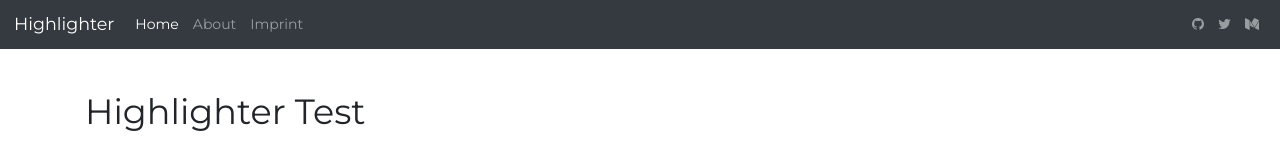
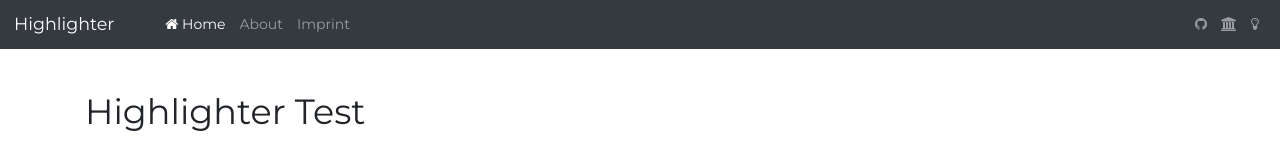
Before and after one commit to fhstp/highlighter-webapp, an Angular app: page /home in a window 1280 px wide. Shown: the top 160 px of the page. Built offline with nearby package versions, Linux system fonts and the light colour scheme.

Commit message:
Adds some icons and minor adjustments. (refs #3)

```diff
--- a/src/app/ui/header/header.component.html
+++ b/src/app/ui/header/header.component.html
@@ -1,22 +1,26 @@
 <nav class="navbar navbar-dark bg-dark mb-5">
     <a class="navbar-brand" routerLink="/">Highlighter</a>
-    <div class="navbar-expand mr-auto">
+    <div class="navbar-expand mr-auto" style="padding-left:30px;">
       <div class="navbar-nav">
-        <a class="nav-item nav-link" routerLink="/home" routerLinkActive="active">Home</a>
+        <a class="nav-item nav-link" routerLink="/home" routerLinkActive="active">
+          <i class="fa fa-home" aria-hidden="true"></i> Home</a>
         <a class="nav-item nav-link" routerLink="/about" routerLinkActive="active">About</a>
         <a class="nav-item nav-link" routerLink="/imprint" routerLinkActive="active">Imprint</a>
       </div>
     </div>
     <div class="navbar-expand ml-auto navbar-nav">
       <div class="navbar-nav">
-        <a class="nav-item nav-link" href="#" target="_blank">
+        <a class="nav-item nav-link" href="https://github.com/fhstp/highlighter-webapp"
+          title="Github Project" target="_blank">
           <i class="fa fa-github"></i>
         </a>
-        <a class="nav-item nav-link" href="#" target="_blank">
-          <i class="fa fa-twitter"></i>
+        <a class="nav-item nav-link" href="https://www.fhstp.ac.at/de/forschung/projekte/contractvis-der-assistent-fuers-kleingedruckte"
+          title="University Website" target="_blank">
+          <i class="fa fa-university"></i>
         </a>
-        <a class="nav-item nav-link" href="#" target="_blank">
-          <i class="fa fa-medium"></i>
+        <a class="nav-item nav-link" href="https://www.netidee.at/contractvis"
+          title="Netidee Website" target="_blank">
+          <i class="fa fa-lightbulb-o"></i>
         </a>
       </div>
     </div>
```
